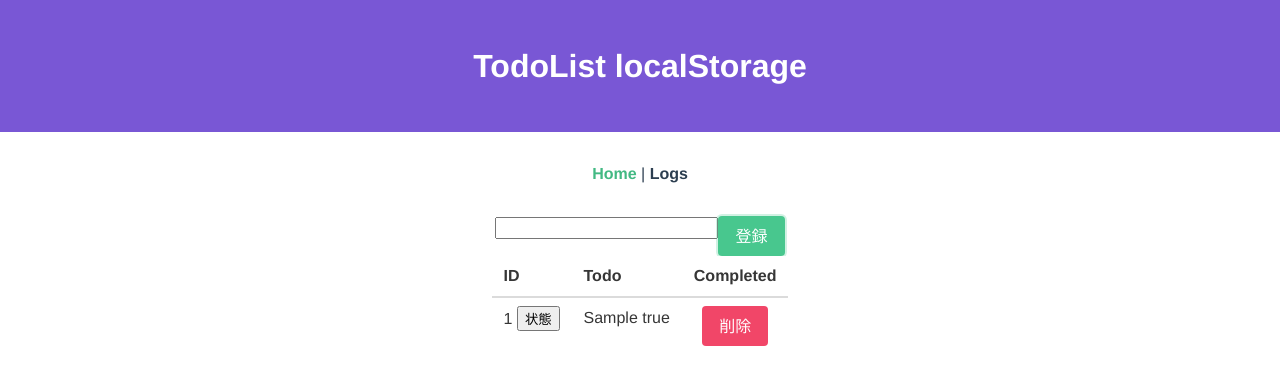
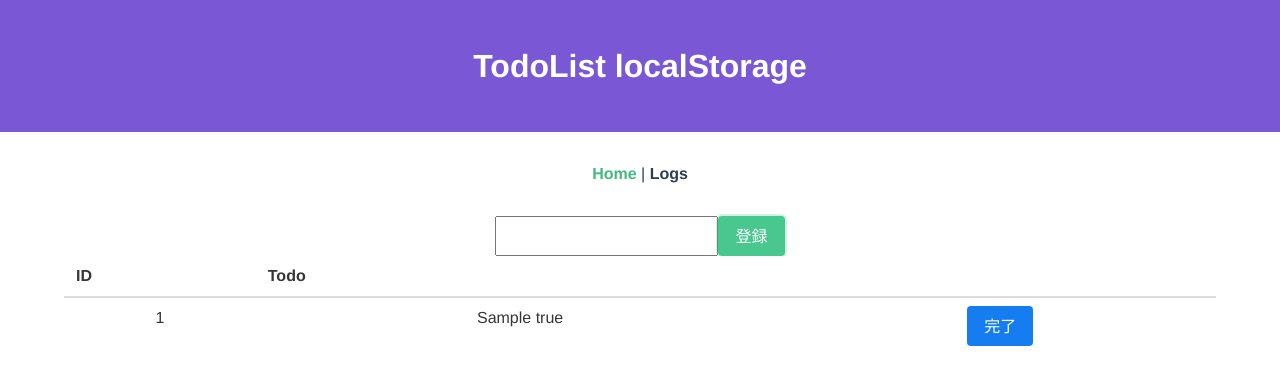
Before and after one commit to Hokko4/vuejs-todo, a Vue app: page /todos in a window 1280 px wide. Both pictures are taken after typing "Sample" into the empty fields and a click on the button "登録". Shown: the top 384 px of the page. Built offline with nearby package versions, Linux system fonts and the light colour scheme.

Commit message:
buefyの読み込み修正

```diff
--- a/package.json
+++ b/package.json
@@ -12,6 +12,7 @@
     "pretfix": "eslint --fix --ext .js,.vue --ignore-path .gitignore ."
   },
   "dependencies": {
+    "buefy": "^0.8.3",
     "vue": "^2.5.22",
     "vue-router": "^3.0.1",
     "vuex": "^3.0.1"
@@ -27,7 +28,6 @@
     "babel-core": "7.0.0-bridge.0",
     "babel-eslint": "^10.0.1",
     "babel-jest": "^24.3.1",
-    "buefy": "^0.7.3",
     "eslint": "^5.15.1",
     "eslint-config-prettier": "^4.1.0",
     "eslint-plugin-prettier": "^3.0.1",
--- a/src/main.js
+++ b/src/main.js
@@ -11,6 +11,7 @@ Vue.use(Buefy)
 Vue.config.productionTip = false
 
 new Vue({
+  el: '#app',
   router,
   store,
   render: h => h(App)
--- a/src/views/TodoLogs.vue
+++ b/src/views/TodoLogs.vue
@@ -1,7 +1,37 @@
 <template>
-  <div></div>
+  <div>
+    <b-table :data="todos" :columns="columns" class="container"></b-table>
+    <!-- <table>
+      <thead>
+        <th></th>
+      </thead>
+    </table> -->
+  </div>
 </template>
 
 <script>
-export default {}
+import Storage from '../plugins/storage'
+export default {
+  data() {
+    return {
+      todos: Storage.fetch(),
+      columns: [
+        {
+          field: 'id',
+          label: 'ID'
+        },
+        {
+          field: 'title',
+          label: 'Todo'
+        }
+      ]
+    }
+  },
+  created() {
+    this.todos = Storage.fetch()
+  }
+  // methods: {
+
+  // }
+}
 </script>
--- a/src/views/Todos.vue
+++ b/src/views/Todos.vue
@@ -1,40 +1,33 @@
 <template>
   <div>
     <form @submit.prevent="addTodo">
-      <div>
-        <input ref="title" type="text" />
+      <b-field grouped position="is-centered" class="container">
+        <input v-model="title" type="text" />
         <button type="submit" class="button is-success">登録</button>
-      </div>
+      </b-field>
     </form>
 
-    <!-- <ul v-for="(item, index) in todos" :key="index">
-      <li><button @click="changeState(item)"></button></li>
-      <li>{{ item.id }} {{ item.title }} {{ item.state }}</li>
-      <li><button type="submit" @click="removeTodo(item)">削除</button></li>
-    </ul> -->
-
-    <table class="table is-hoverable container">
+    <table class="table is-hoverable is-fullwidth container">
       <thead>
         <tr>
           <th>ID</th>
           <th>Todo</th>
-          <th>Completed</th>
+          <th></th>
         </tr>
       </thead>
       <tbody>
         <tr v-for="(item, index) in todos" :key="index">
-          <td>
-            {{ item.id }} <button @click="changeState(item)">状態</button>
-          </td>
+          <td>{{ item.id }}</td>
           <td>{{ item.title }} {{ item.state }}</td>
           <td>
-            <button
+            <!-- <button
               type="submit"
               class="button is-danger"
               @click="removeTodo(item)"
             >
               削除
-            </button>
+            </button> -->
+            <b-button type="is-info" @click="changeState(item)">完了</b-button>
           </td>
         </tr>
       </tbody>
@@ -47,7 +40,8 @@ import Storage from '../plugins/storage'
 export default {
   data() {
     return {
-      todos: []
+      todos: [],
+      title: ''
     }
   },
   watch: {
@@ -64,18 +58,23 @@ export default {
   },
   methods: {
     addTodo() {
-      let title = this.$refs.title
-      if (!title.value.length) {
+      // let title = this.$refs.title
+      // if (!title.value.length) {
+      //   return
+      // }
+
+      let title = this.title
+      if (!title) {
         return
       }
 
       console.log(Storage)
       this.todos.push({
         id: Storage.uid++,
-        title: title.value,
+        title: title,
         state: true
       })
-      title.value = ''
+      this.title = ''
     },
     changeState(item) {
       item.state = !item.state
@@ -88,9 +87,4 @@ export default {
 }
 </script>
 
-<style lang="scss" scoped>
-li {
-  display: inline-block;
-  list-style: none;
-}
-</style>
+<style lang="scss" scoped></style>
```
Also changed, not shown: 1 other file (tests, documents, lock files or other folders).
